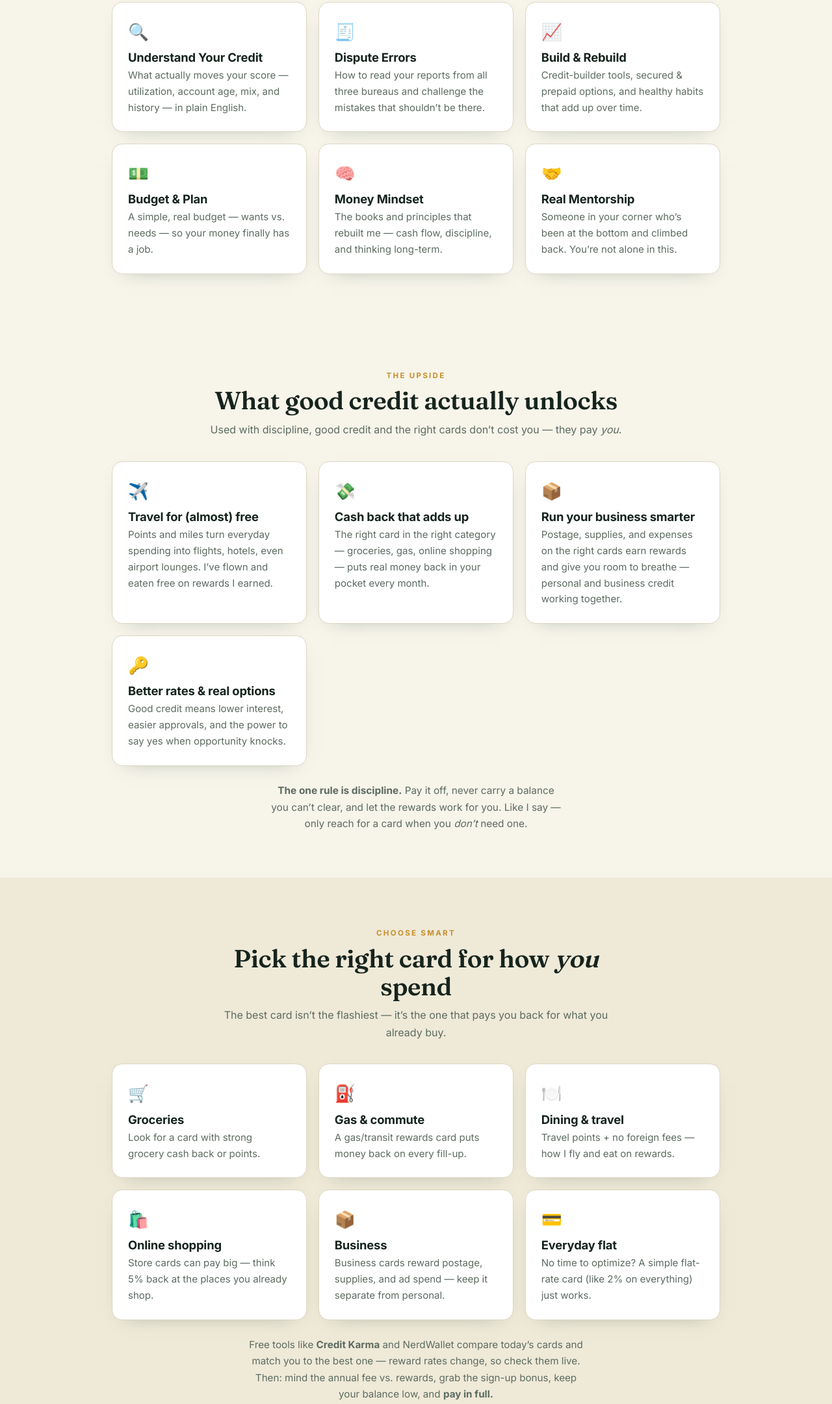
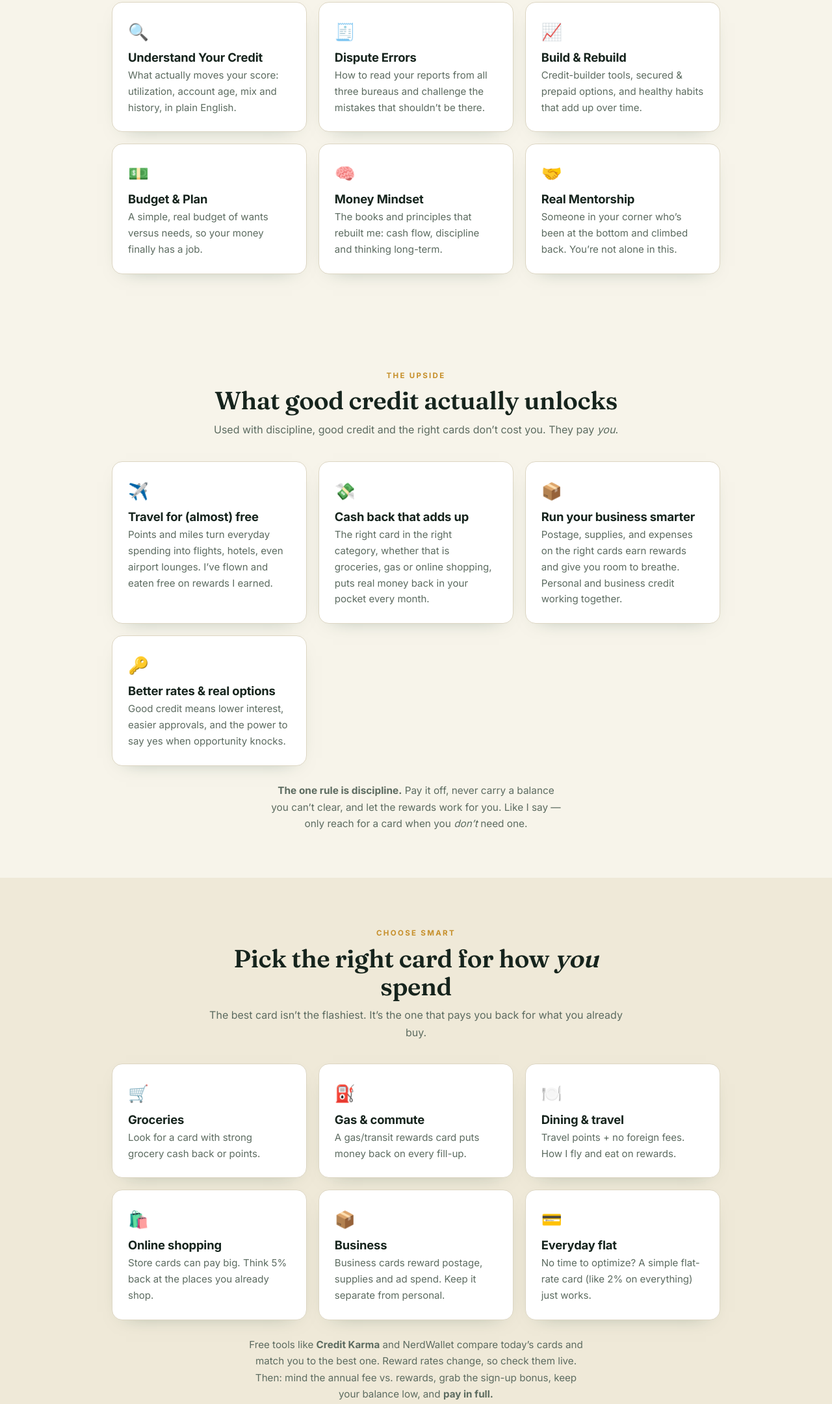
Before and after one commit to dhahn402/flipthecup, a plain HTML site: page index.html in a window 1280 px wide. Shown: the part 1196-3357 px from the top of the page at 65% size. Drawn offline with Linux system fonts and the light colour scheme.

Commit message:
Human-voice pass on Flip the Cup
33.1 em-dashes per 1000 words down to well under half that. Fifteen rewrites,
all in the marketing and definition copy:

  'The best card isn't the flashiest — it's the one that pays you back'
  becomes
  'The best card isn't the flashiest. It's the one that pays you back'

DELIBERATELY UNTOUCHED: every dash in David's own testimony. 'I lost almost
everything — and by grace, got a second life.' 'Walking the yard at JCI prison
— almost every day.' 'That's not a sales pitch — it's my life.' Those are how
a man actually tells his own story, and flattening them into tidy sentences
would have cost the page the only thing that makes it worth reading.

```diff
--- a/index.html
+++ b/index.html
@@ -198,13 +198,13 @@
 
   <section>
     <div class="wrap">
-      <div class="head"><span class="eyebrow">What We Work On</span><h2>The tools that changed everything for me</h2><p>Education and coaching to help you take back control &mdash; one honest step at a time.</p></div>
+      <div class="head"><span class="eyebrow">What We Work On</span><h2>The tools that changed everything for me</h2><p>Education and coaching to help you take back control, one honest step at a time.</p></div>
       <div class="grid">
-        <div class="card"><div class="em">🔍</div><h3>Understand Your Credit</h3><p>What actually moves your score &mdash; utilization, account age, mix, and history &mdash; in plain English.</p></div>
+        <div class="card"><div class="em">🔍</div><h3>Understand Your Credit</h3><p>What actually moves your score: utilization, account age, mix and history, in plain English.</p></div>
         <div class="card"><div class="em">🧾</div><h3>Dispute Errors</h3><p>How to read your reports from all three bureaus and challenge the mistakes that shouldn&rsquo;t be there.</p></div>
         <div class="card"><div class="em">📈</div><h3>Build &amp; Rebuild</h3><p>Credit-builder tools, secured &amp; prepaid options, and healthy habits that add up over time.</p></div>
-        <div class="card"><div class="em">💵</div><h3>Budget &amp; Plan</h3><p>A simple, real budget &mdash; wants vs. needs &mdash; so your money finally has a job.</p></div>
-        <div class="card"><div class="em">🧠</div><h3>Money Mindset</h3><p>The books and principles that rebuilt me &mdash; cash flow, discipline, and thinking long-term.</p></div>
+        <div class="card"><div class="em">💵</div><h3>Budget &amp; Plan</h3><p>A simple, real budget of wants versus needs, so your money finally has a job.</p></div>
+        <div class="card"><div class="em">🧠</div><h3>Money Mindset</h3><p>The books and principles that rebuilt me: cash flow, discipline and thinking long-term.</p></div>
         <div class="card"><div class="em">🤝</div><h3>Real Mentorship</h3><p>Someone in your corner who&rsquo;s been at the bottom and climbed back. You&rsquo;re not alone in this.</p></div>
       </div>
     </div>
@@ -212,11 +212,11 @@
 
   <section>
     <div class="wrap">
-      <div class="head"><span class="eyebrow">The Upside</span><h2>What good credit actually unlocks</h2><p>Used with discipline, good credit and the right cards don&rsquo;t cost you &mdash; they pay <em>you</em>.</p></div>
+      <div class="head"><span class="eyebrow">The Upside</span><h2>What good credit actually unlocks</h2><p>Used with discipline, good credit and the right cards don&rsquo;t cost you. They pay <em>you</em>.</p></div>
       <div class="grid">
         <div class="card"><div class="em">✈️</div><h3>Travel for (almost) free</h3><p>Points and miles turn everyday spending into flights, hotels, even airport lounges. I&rsquo;ve flown and eaten free on rewards I earned.</p></div>
-        <div class="card"><div class="em">💸</div><h3>Cash back that adds up</h3><p>The right card in the right category &mdash; groceries, gas, online shopping &mdash; puts real money back in your pocket every month.</p></div>
-        <div class="card"><div class="em">📦</div><h3>Run your business smarter</h3><p>Postage, supplies, and expenses on the right cards earn rewards and give you room to breathe &mdash; personal and business credit working together.</p></div>
+        <div class="card"><div class="em">💸</div><h3>Cash back that adds up</h3><p>The right card in the right category, whether that is groceries, gas or online shopping, puts real money back in your pocket every month.</p></div>
+        <div class="card"><div class="em">📦</div><h3>Run your business smarter</h3><p>Postage, supplies, and expenses on the right cards earn rewards and give you room to breathe. Personal and business credit working together.</p></div>
         <div class="card"><div class="em">🔑</div><h3>Better rates &amp; real options</h3><p>Good credit means lower interest, easier approvals, and the power to say yes when opportunity knocks.</p></div>
       </div>
       <p style="text-align:center;color:var(--muted);font-size:.96rem;margin:1.6rem auto 0;max-width:46ch"><b>The one rule is discipline.</b> Pay it off, never carry a balance you can&rsquo;t clear, and let the rewards work for you. Like I say &mdash; only reach for a card when you <em>don&rsquo;t</em> need one.</p>
@@ -225,25 +225,25 @@
 
   <section style="background:var(--paper-2)">
     <div class="wrap">
-      <div class="head"><span class="eyebrow">Choose Smart</span><h2>Pick the right card for how <em>you</em> spend</h2><p>The best card isn&rsquo;t the flashiest &mdash; it&rsquo;s the one that pays you back for what you already buy.</p></div>
+      <div class="head"><span class="eyebrow">Choose Smart</span><h2>Pick the right card for how <em>you</em> spend</h2><p>The best card isn&rsquo;t the flashiest. It&rsquo;s the one that pays you back for what you already buy.</p></div>
       <div class="grid">
         <div class="card"><div class="em">🛒</div><h3>Groceries</h3><p>Look for a card with strong grocery cash back or points.</p></div>
         <div class="card"><div class="em">⛽</div><h3>Gas &amp; commute</h3><p>A gas/transit rewards card puts money back on every fill-up.</p></div>
-        <div class="card"><div class="em">🍽️</div><h3>Dining &amp; travel</h3><p>Travel points + no foreign fees &mdash; how I fly and eat on rewards.</p></div>
-        <div class="card"><div class="em">🛍️</div><h3>Online shopping</h3><p>Store cards can pay big &mdash; think 5% back at the places you already shop.</p></div>
-        <div class="card"><div class="em">📦</div><h3>Business</h3><p>Business cards reward postage, supplies, and ad spend &mdash; keep it separate from personal.</p></div>
+        <div class="card"><div class="em">🍽️</div><h3>Dining &amp; travel</h3><p>Travel points + no foreign fees. How I fly and eat on rewards.</p></div>
+        <div class="card"><div class="em">🛍️</div><h3>Online shopping</h3><p>Store cards can pay big. Think 5% back at the places you already shop.</p></div>
+        <div class="card"><div class="em">📦</div><h3>Business</h3><p>Business cards reward postage, supplies and ad spend. Keep it separate from personal.</p></div>
         <div class="card"><div class="em">💳</div><h3>Everyday flat</h3><p>No time to optimize? A simple flat-rate card (like 2% on everything) just works.</p></div>
       </div>
-      <p style="text-align:center;color:var(--muted);font-size:.95rem;margin:1.6rem auto 0;max-width:54ch">Free tools like <b>Credit Karma</b> and NerdWallet compare today&rsquo;s cards and match you to the best one &mdash; reward rates change, so check them live. Then: mind the annual fee vs. rewards, grab the sign-up bonus, keep your balance low, and <b>pay in full.</b></p>
+      <p style="text-align:center;color:var(--muted);font-size:.95rem;margin:1.6rem auto 0;max-width:54ch">Free tools like <b>Credit Karma</b> and NerdWallet compare today&rsquo;s cards and match you to the best one. Reward rates change, so check them live. Then: mind the annual fee vs. rewards, grab the sign-up bonus, keep your balance low, and <b>pay in full.</b></p>
     </div>
   </section>
 
   <section>
     <div class="wrap">
-      <div class="head"><span class="eyebrow">Starting From Zero</span><h2>No credit yet? Build it from scratch</h2><p>Everyone starts somewhere. Here&rsquo;s how you build a score out of nothing &mdash; the same tools I used.</p></div>
+      <div class="head"><span class="eyebrow">Starting From Zero</span><h2>No credit yet? Build it from scratch</h2><p>Everyone starts somewhere. Here&rsquo;s how you build a score out of nothing, using the same tools I used.</p></div>
       <div class="steps">
-        <div class="step"><h3>Secured card</h3><p>A small deposit becomes your limit &mdash; a real card that reports to all three bureaus.</p></div>
-        <div class="step"><h3>Credit-builder loan</h3><p>I used <b>Self</b> (self.inc): small monthly payments go into a locked savings account &mdash; basically a CD on yourself &mdash; and you get the money back at the end while your credit grows.</p></div>
+        <div class="step"><h3>Secured card</h3><p>A small deposit becomes your limit. A real card that reports to all three bureaus.</p></div>
+        <div class="step"><h3>Credit-builder loan</h3><p>I used <b>Self</b> (self.inc): small monthly payments go into a locked savings account, basically a CD on yourself, and you get the money back at the end while your credit grows.</p></div>
         <div class="step"><h3>Authorized user</h3><p>Get added to a trusted family member&rsquo;s healthy account and share their good history.</p></div>
         <div class="step"><h3>Watch it grow</h3><p>Track your progress free with <b>Credit Karma</b>, and keep every single payment on time.</p></div>
       </div>
```
